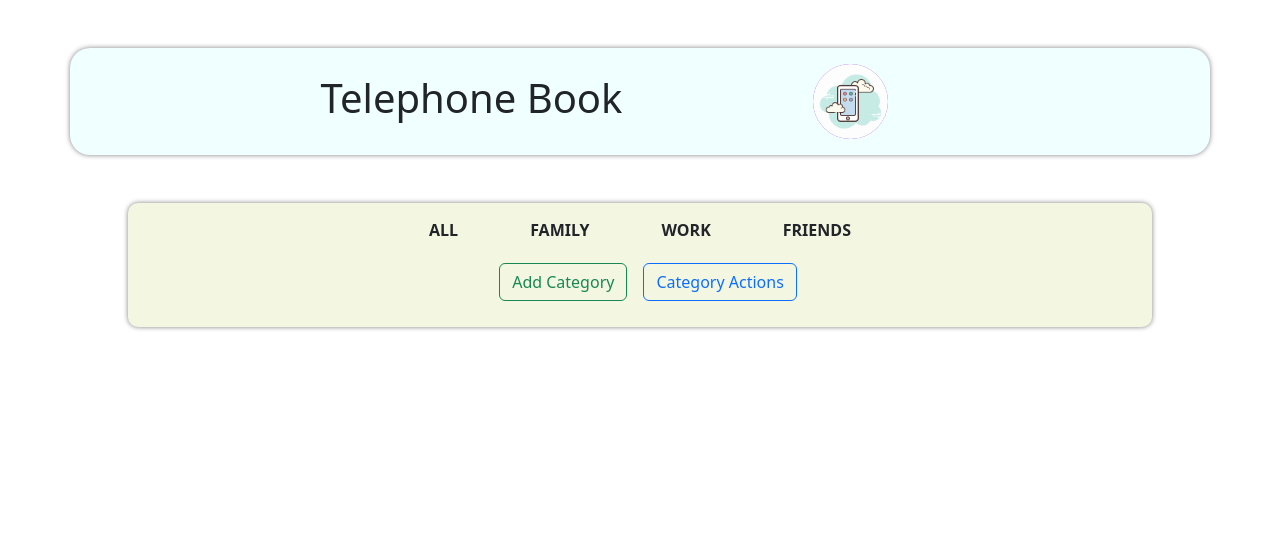
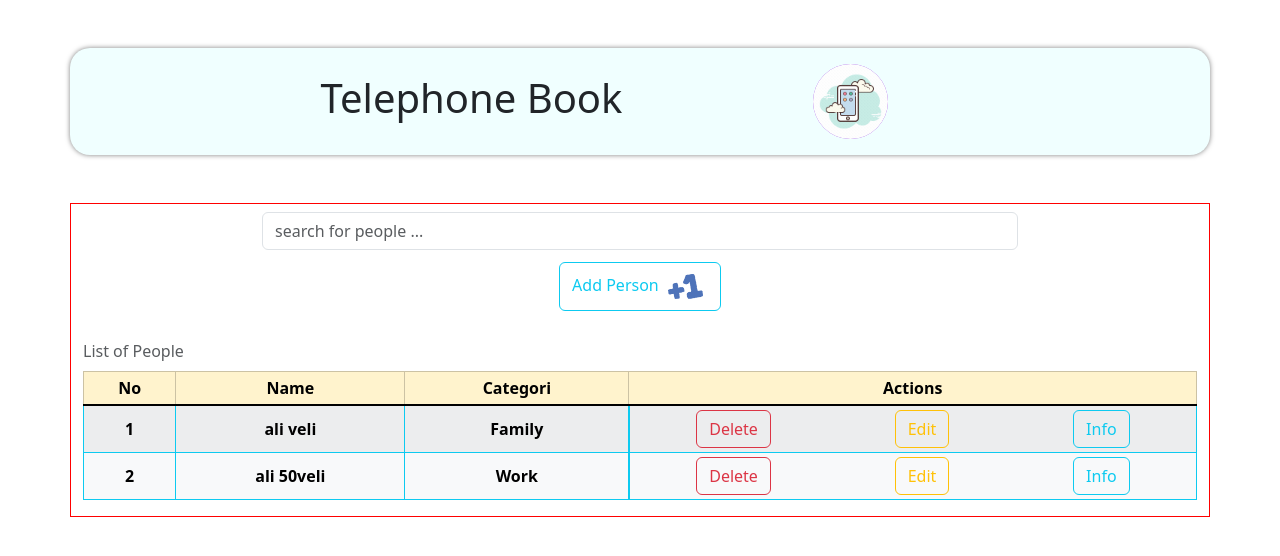
Before and after one commit to mzffrtp/telefonbook-with-react-react-redux, a React (Create React App) app: page / in a window 1280 px wide. Shown: the top 556 px of the page. Built offline with nearby package versions, Linux system fonts and the light colour scheme; data requests are answered from the project's data file.

Commit message:
listpeople created, styled

```diff
--- a/db.json
+++ b/db.json
@@ -4,20 +4,25 @@
       "name": "ali veli",
       "mobil": 906827165,
       "categoryId": "1"
+    },
+    {
+      "name": "ali  50veli",
+      "mobil": 906827165,
+      "categoryId": "2"
     }
   ],
   "categories": [
     {
       "id": "1",
-      "name": "FAMILY"
+      "name": "Family"
     },
     {
       "id": "2",
-      "name": "WORK"
+      "name": "Work"
     },
     {
       "id": "3",
-      "name": "FRIENDS"
+      "name": "Friends"
     }
   ]
 }
--- /dev/null
+++ b/src/assets/styles/listpeople.css
@@ -0,0 +1,32 @@
+.personContainer{
+    border:1px solid red;
+    width:100%;
+    display: flex;
+    flex-direction: column;
+}
+
+.searchContainer{
+    margin:0.5rem auto;
+    width:70%;
+    justify-content: center;
+    align-items: center;
+}
+
+.validationContainer{
+    margin:0.5rem auto;
+    width:80%;
+    justify-content: center;
+    align-items: center;
+}
+
+.personWrapper{
+    margin:0.5rem auto;
+    width:80%;
+    justify-content: center;
+    align-items: center;
+    border:1px solid green;
+    background-color: rgb(234, 244, 229);
+    border-radius: 10px;
+    box-shadow: 0px 0px 5px 0px rgba(0, 0, 0, 0.5);
+    font-size: 1.1rem;
+}
--- a/src/components/CategoryList.js
+++ b/src/components/CategoryList.js
@@ -6,9 +6,9 @@ import { Link } from "react-router-dom";
 const CategoryList = () => {
 
     const { categoryState } = useSelector(state => state);
-    console.log(categoryState.categories);
-    const [selectedCategory, setSelectedCategory] = useState({});
+    const [selectedCategory, setSelectedCategory] = useState({
 
+      })
 
     return (
         <div className="categoriesContainer">
--- /dev/null
+++ b/src/components/ListPeoople.js
@@ -0,0 +1,87 @@
+import React, { useState, useEffect } from "react";
+import { useSelector } from "react-redux";
+import { Link } from "react-router-dom";
+
+import add from "../assets/imgs/add1.png";
+import "../assets/styles/listpeople.css"
+
+const ListPeople = () => {
+    const { personState, categoryState } = useSelector(state => state);
+
+
+    return (
+        <div className="personContainer container mt-3">
+            <div className="container searchContainer">
+                <input
+                    className="form-control"
+                    type="text"
+                    placeholder="search for people ..."
+                />
+            </div>
+            <div className="d-flex justify-content-center my-1">
+                <Link
+                    to={""}
+                    className="btn btn-outline-info ">
+                    Add Person <img
+                        src={add}
+                        style={{
+                            width: "35px",
+                            margin: "5px"
+                        }} alt="" />
+                </Link>
+            </div>
+            <div className="validationContainer">
+                {
+                    categoryState.categories.lenght === 0 && (
+                        <p>A category must be added first!</p> >
+                        <Link
+                            className="btn btn-success"
+                            to={"/add-category"}>Add Category</Link>
+                    )
+                }
+            </div>
+            <div>
+                <table className="table table-light table-striped table-hover table-sm caption-top table-bordered border-info">
+                <caption>List of People</caption>
+                    <thead className="table-warning text-center">
+                        <tr>
+                            <th scope="col">No</th>
+                            <th scope="col">Name</th>
+                            <th scope="col">Categori</th>
+                            <th scope="col">Actions</th>
+                        </tr>
+                    </thead>
+                    <tbody className="text-center table-group-divider">
+                        {
+                            personState.people.map((person, index) => {
+                                const personCat = categoryState.categories.find(item => item.id === person.categoryId);
+                                return (
+                                    <tr
+                                    className="align-middle"
+                                    key={person.id}>
+                                        <th>{index + 1}</th>
+                                        <th>{person.name}</th>
+                                        <th>{personCat.name}</th>
+                                        <th className="d-flex justify-content-around">
+                                            <button className="btn btn-outline-danger">Delete</button>
+                                            <Link
+                                                className="btn btn-outline-warning">Edit</Link>
+                                            <Link
+                                                className="btn btn-outline-info">Info</Link>
+
+                                        </th>
+
+
+
+                                    </tr>
+                                )
+                            })
+                        }
+                    </tbody>
+                </table>
+            </div>
+        </div>
+    )
+}
+
+export default ListPeople
--- a/src/pages/HomePage.js
+++ b/src/pages/HomePage.js
@@ -1,12 +1,14 @@
-import React from "react";
+import React, {useState} from "react";
 import CategoryList from "../components/CategoryList";
 import Header from "../components/Header"
+import ListPeople from "../components/ListPeoople";
 
 const HomePage = () =>{
+
     return(
         <div>
             <Header whichPage={"home"}/>
-            <CategoryList />
+            <ListPeople />
         </div>
     )
 }
```
Also changed, not shown: src/assets/imgs/add1.png (added), 1 other file (tests, documents, lock files or other folders).
